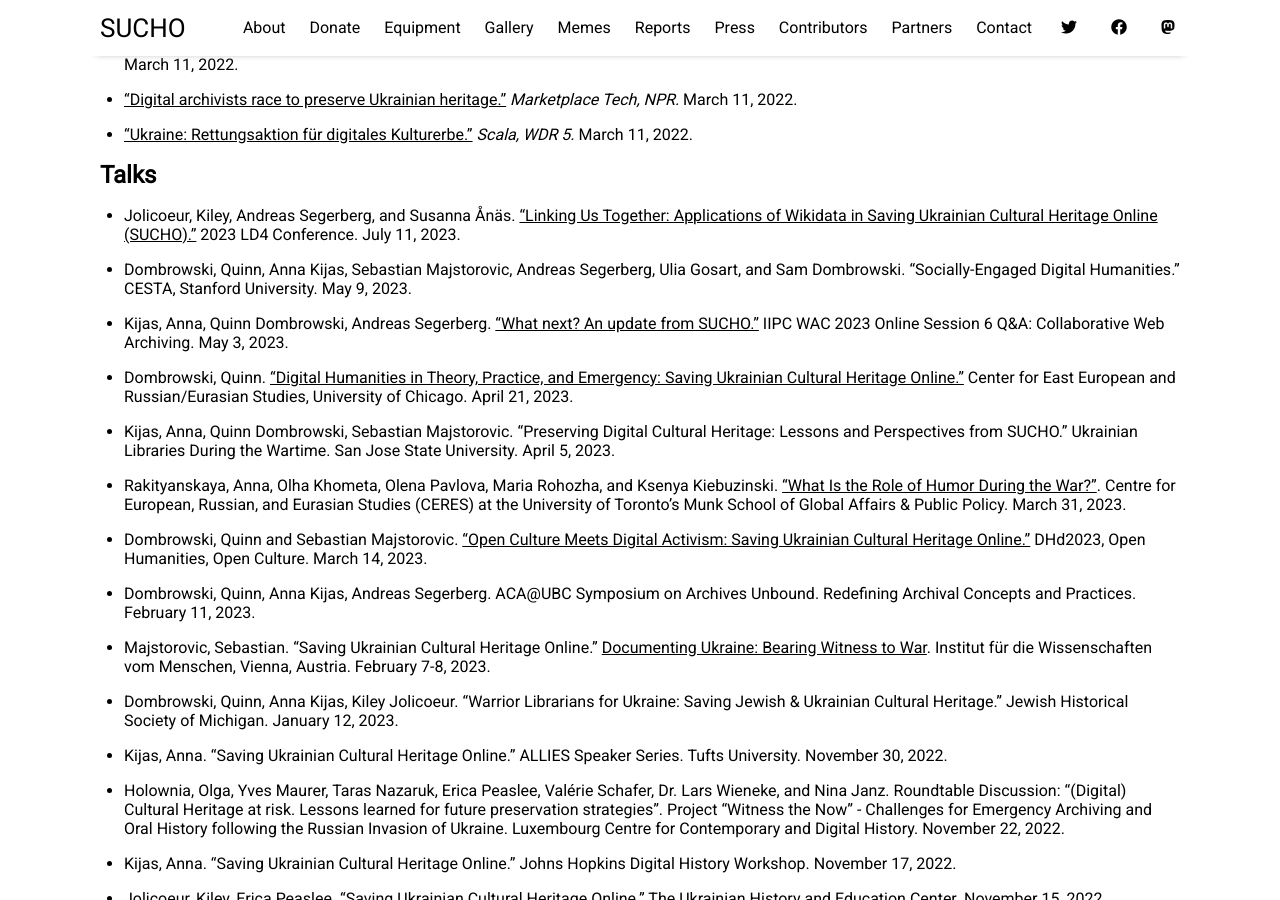
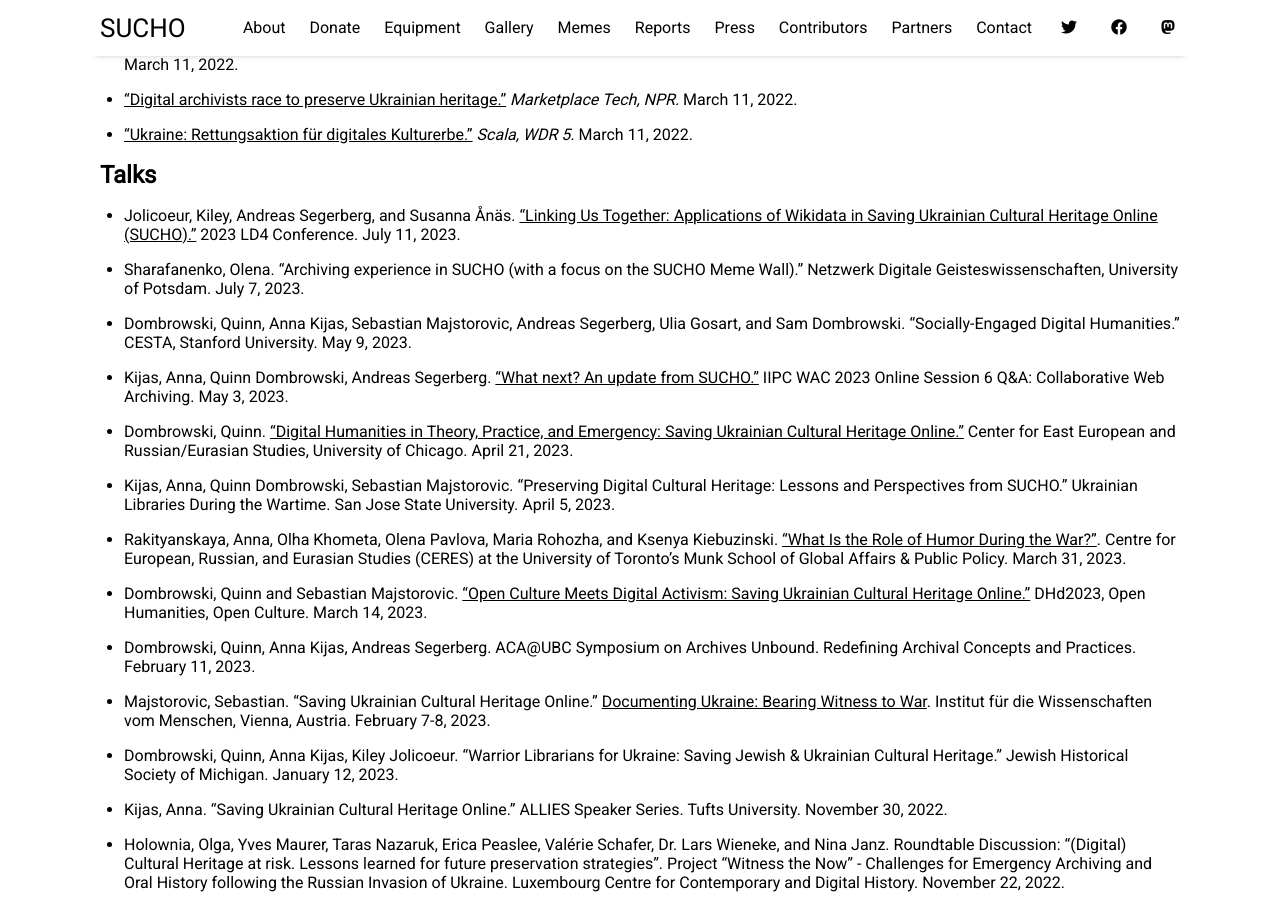
Before and after one commit to sucho-archiving/sucho-archiving.github.io, a Jekyll site: the page built from pages/press.md, in a window 1280 px wide and 900 px high, scrolled down 3623 px. Built offline with Jekyll 4.4.1, drawn with Linux system fonts in a browser that asks for light colours.

Commit message:
Update press.md
added presentation

```diff
--- a/pages/press.md
+++ b/pages/press.md
@@ -110,6 +110,7 @@ Media inquiries can be directed to the project admins at **info@sucho.org**.
 
 ## Talks
 - Jolicoeur, Kiley, Andreas Segerberg, and Susanna Ånäs. ["Linking Us Together: Applications of Wikidata in Saving Ukrainian Cultural Heritage Online (SUCHO)."](https://surface.syr.edu/sul/217) 2023 LD4 Conference. July 11, 2023.
+- Sharafanenko, Olena. "Archiving experience in SUCHO (with a focus on the SUCHO Meme Wall)." Netzwerk Digitale Geisteswissenschaften, University of Potsdam. July 7, 2023.
 - Dombrowski, Quinn, Anna Kijas, Sebastian Majstorovic, Andreas Segerberg, Ulia Gosart, and Sam Dombrowski. "Socially-Engaged Digital Humanities." CESTA, Stanford University. May 9, 2023.
 - Kijas, Anna, Quinn Dombrowski, Andreas Segerberg. ["What next? An update from SUCHO."](https://www.youtube.com/watch?v=vnpABJhO_ts) IIPC WAC 2023 Online Session 6 Q&A: Collaborative Web Archiving. May 3, 2023.
 - Dombrowski, Quinn. ["Digital Humanities in Theory, Practice, and Emergency: Saving Ukrainian Cultural Heritage Online."](https://ceeres.uchicago.edu/blog/digital-humanities-theory-practice-and-emergency-saving-ukrainian-cultural-heritage-online) Center for East European and Russian/Eurasian Studies, University of Chicago. April 21, 2023.
```
